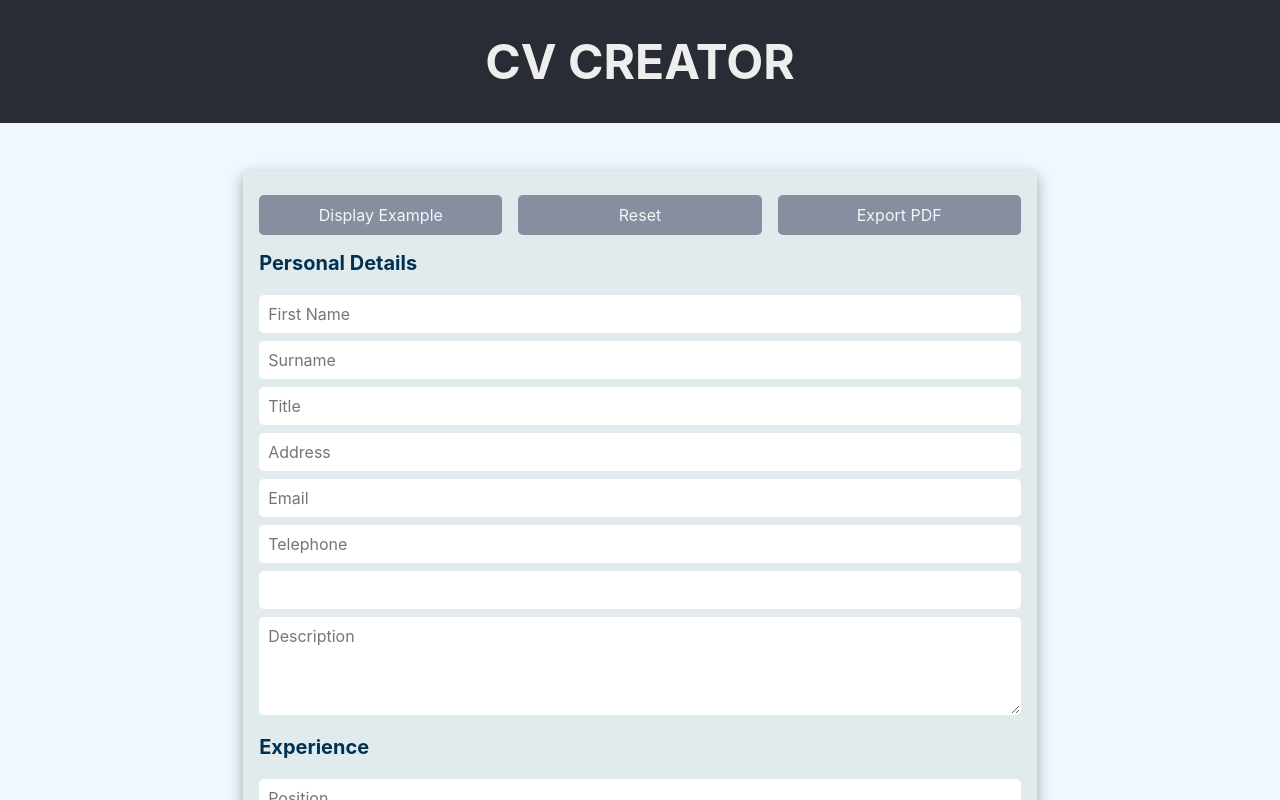
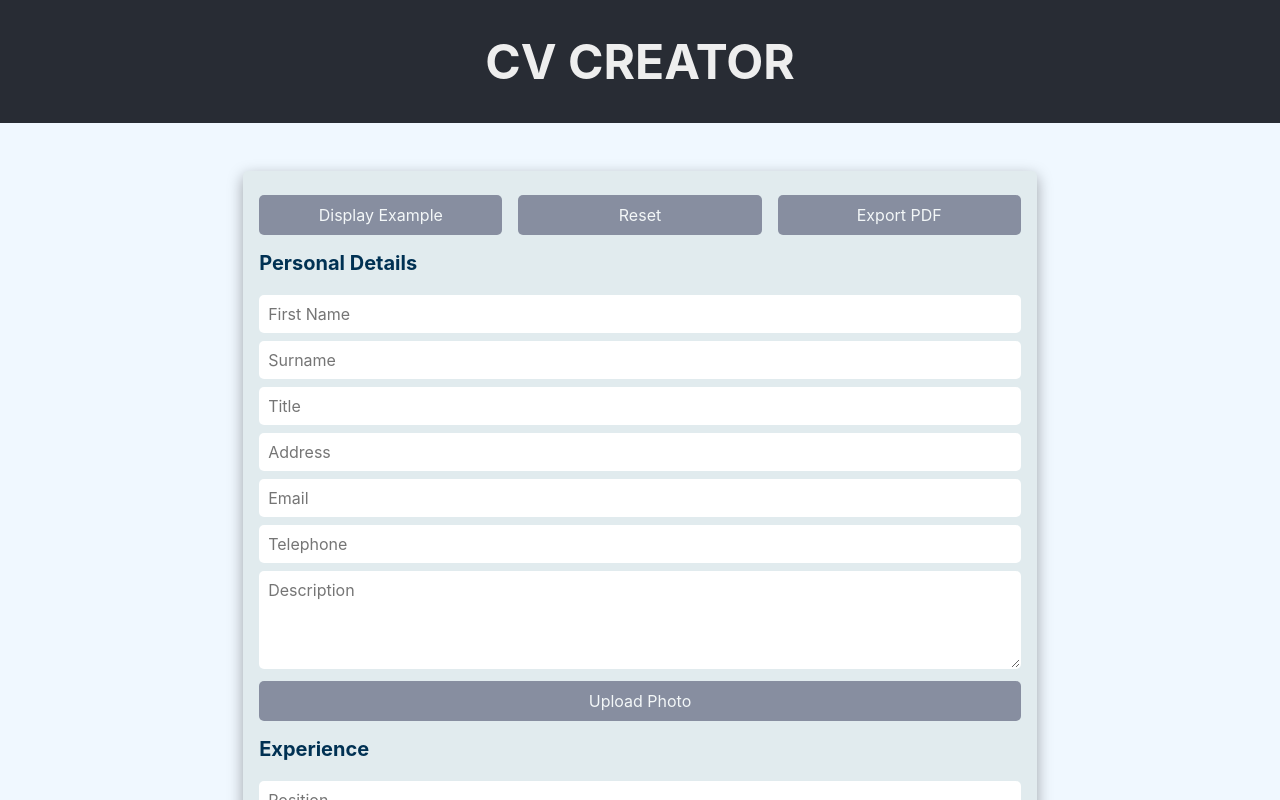
Before and after one commit to strudelPie/CV_application, a React (Create React App) app: page / in a window 1280 px wide. Shown: the top 800 px of the page. Built offline with nearby package versions, Linux system fonts and the light colour scheme.

Commit message:
Finalising

```diff
--- a/src/components/Main.js
+++ b/src/components/Main.js
@@ -2,12 +2,11 @@ import React, { Component } from "react";
 import styled from "styled-components";
 import Form from './form/Form'
 import Preview from './preview/Preview'
-import cv from "./utils/cvObj";
+import { cv, createCVItm } from "./utils/cvObj";
 import { createExpItm } from "./utils/experienceObj";
 import uniqid from "uniqid";
 import { createEduItm } from "./utils/educationObj";
 import exampleCV from "./utils/exampleCvObj";
-import { useReactToPrint } from "react-to-print";
 
 const Mainwrapper = styled.main`
     background-color: #F0F8FF;
@@ -24,6 +23,7 @@ const Mainwrapper = styled.main`
 }`
 
 class Main extends Component {
+
     constructor(props) {
         super(props);
 
@@ -42,9 +42,12 @@ class Main extends Component {
         this.generateExample = this.generateExample.bind(this);
 
         this.reset = this.reset.bind(this);
+
+        this.handleAddPhoto = this.handleAddPhoto.bind(this);
+
     }
 
-    updateNestedState(object, newValue, path){
+    updateNestedObj(object, newValue, path){
         var stack = path.split('.');
 
         while(stack.length > 1){
@@ -55,15 +58,18 @@ class Main extends Component {
     }
 
     handleInputChange(e) {
-        const { name, value } = e.target
+        const { name, value } = e.target;
+        const path = name + ".value";
 
-        const  currentState  = {...this.state.cv};
-        const path = name + ".value";
-        this.updateNestedState(currentState, value, path)
+        this.setState(prevState => {
+            const currentState = {...prevState.cv};
 
-        this.setState({
-            cv: currentState },
-        );
+            this.updateNestedObj(currentState, value, path)
+
+            return {
+                cv: currentState,
+            }
+        });
     }
 
     handleAddSection(e) {
@@ -108,19 +114,36 @@ class Main extends Component {
     }
 
     reset() {
+        const newCV = createCVItm();
+        this.setState(prevState => {
+            return {
+                ...prevState,
+                cv: newCV,
+            }
+        })
+
+    }
+
+    handleAddPhoto(e) {
+        const { name } = e.target
+        const  currentState  = {...this.state.cv};
+        const path = name + ".value";
+        const file = e.target.files[0];
+        const img = URL.createObjectURL(file);
+
+        this.updateNestedObj(currentState, img, path)
+
         this.setState({
-            cv
-        });
+            cv: currentState },
+        );
     }
 
     render() {
-        const printContent = this.printRef.current;
-
         return (
             <Mainwrapper>
                 <Form cv={this.state.cv} eHandler={this.handleInputChange}
                 addSection={this.handleAddSection} deleteSection={this.handleDeleteSection} genExample={this.generateExample}
-                reset={this.reset} print={this.printRef}/>
+                reset={this.reset} print={this.printRef}  addPhoto={this.handleAddPhoto} />
                 <Preview cv={this.state.cv} ref={el => (this.printRef = el)}/>
             </Mainwrapper>
         )
--- a/src/components/form/Education.js
+++ b/src/components/form/Education.js
@@ -26,7 +26,7 @@ class Education extends Component {
 
                     return (
                         <EducationSectionWrapper key={key}>
-                            <Input
+                            <Input type="text"
                             inputItems={inputItems[key]}
                             stateSection={stateSection}
                             eHandler={this.props.eHandler}/>
--- a/src/components/form/Experience.js
+++ b/src/components/form/Experience.js
@@ -24,7 +24,7 @@ class Experience extends Component {
 
                     return (
                         <ExperienceSectionWrapper key={key}>
-                            <Input
+                            <Input type="text"
                             inputItems={inputItems[key]}
                             stateSection={stateSection}
                             eHandler={this.props.eHandler}/>
--- a/src/components/form/Form.js
+++ b/src/components/form/Form.js
@@ -44,7 +44,7 @@ class Form extends Component {
                           content={() => this.props.print}
                     />
                 </Menu>
-                <PersonalInfo cv={this.props.cv} eHandler={this.props.eHandler}/>
+                <PersonalInfo cv={this.props.cv} eHandler={this.props.eHandler} addPhoto={this.props.addPhoto} />
                 <Experience cv={this.props.cv} eHandler={this.props.eHandler} addSection={this.props.addSection} deleteSection={this.props.deleteSection}/>
                 <Education cv={this.props.cv} eHandler={this.props.eHandler} addSection={this.props.addSection} deleteSection={this.props.deleteSection}/>
 
--- a/src/components/form/PersonalInfo.js
+++ b/src/components/form/PersonalInfo.js
@@ -25,16 +25,41 @@ const TextArea = styled.textarea.attrs({rows: "4"})`
     &:focus {
         border: 1px solid #aaa;
     }
-}
+}`
 
-`
+const FileInputWrapper = styled.input`
+    display: none;
+`;
+
+const Label = styled.label`
+    background-color: #4C516D;
+    border: none;
+    color: white;
+    padding: 10px 15px;
+    text-align: center;
+    font-size: 16px;
+    opacity: 0.6;
+    transition: 0.3s;
+    display: inline-block;
+    text-decoration: none;
+    cursor: pointer;
+    width: 100%;
+    box-sizing: border-box;
+    border-radius: 5px;
+    margin-top: 0.5rem;
+    white-space: nowrap;
+
+    :hover {opacity: 1}
+    }
+}`
 
 class PersonalInfo extends Component {
     render() {
         const inputItems = this.props.cv.pInfo;
 
         const filteredItems = Object.entries(inputItems)
-            .filter(([key,value]) => !key.includes('description' || 'photo'))
+            .filter(([key,value]) => !key.includes('description'))
+            .filter(([key,value]) => !key.includes('photo'))
             .reduce((obj, [key, value]) => {
                 obj[key] = value;
                 return obj;
@@ -42,15 +67,22 @@ class PersonalInfo extends Component {
 
         const stateSection = 'pInfo.'
         const txtAreaName = stateSection.concat("description");
+        const photoName = stateSection.concat("photo");
 
         return (
             <PersonalInfoWrapper>
                 <Section title="Personal Details">
-                    <Input inputItems={filteredItems}
+                    <Input type="text" inputItems={filteredItems}
                     stateSection={stateSection}
                     eHandler={this.props.eHandler}/>
 
                     <TextArea name={txtAreaName} placeholder="Description" onChange={this.props.eHandler} value={inputItems["description"].value}/>
+
+                    <Label>
+                        <FileInputWrapper type="file" onChange={this.props.addPhoto} name={photoName} />
+                        Upload Photo
+                    </Label>
+
                 </Section>
             </PersonalInfoWrapper>
         )
--- a/src/components/preview/SideBar.js
+++ b/src/components/preview/SideBar.js
@@ -27,7 +27,6 @@ const Photo = styled.img`
 class SideBar extends Component {
     render() {
         const { cv } = this.props;
-        console.log(cv)
         return (
             <SideBarWrapper>
                 <Photo src={cv["pInfo"]["photo"].value}/>
--- a/src/components/utils/Input.js
+++ b/src/components/utils/Input.js
@@ -15,6 +15,8 @@ const InputWrapper = styled.input`
         border: 1px solid #aaa;
       }
     }
+
+    display: ${props => props.file ?  `none` : "" };
 `
 const InputSectionWrapper = styled.div`
     display: flex;
@@ -34,7 +36,7 @@ class Input extends Component {
                     let path = stateSection.concat(key);
                     return (
                         <InputWrapper
-                        type="text"
+                        type={this.props.type}
                         key={item.id}
                         name={path}
                         placeholder={item.placeholder}
--- a/src/components/utils/cvObj.js
+++ b/src/components/utils/cvObj.js
@@ -103,4 +103,8 @@ const cv = {
     }
 }
 
-export default cv;
+const createCVItm = () => {
+    return cv;
+}
+
+export { cv, createCVItm };
```
